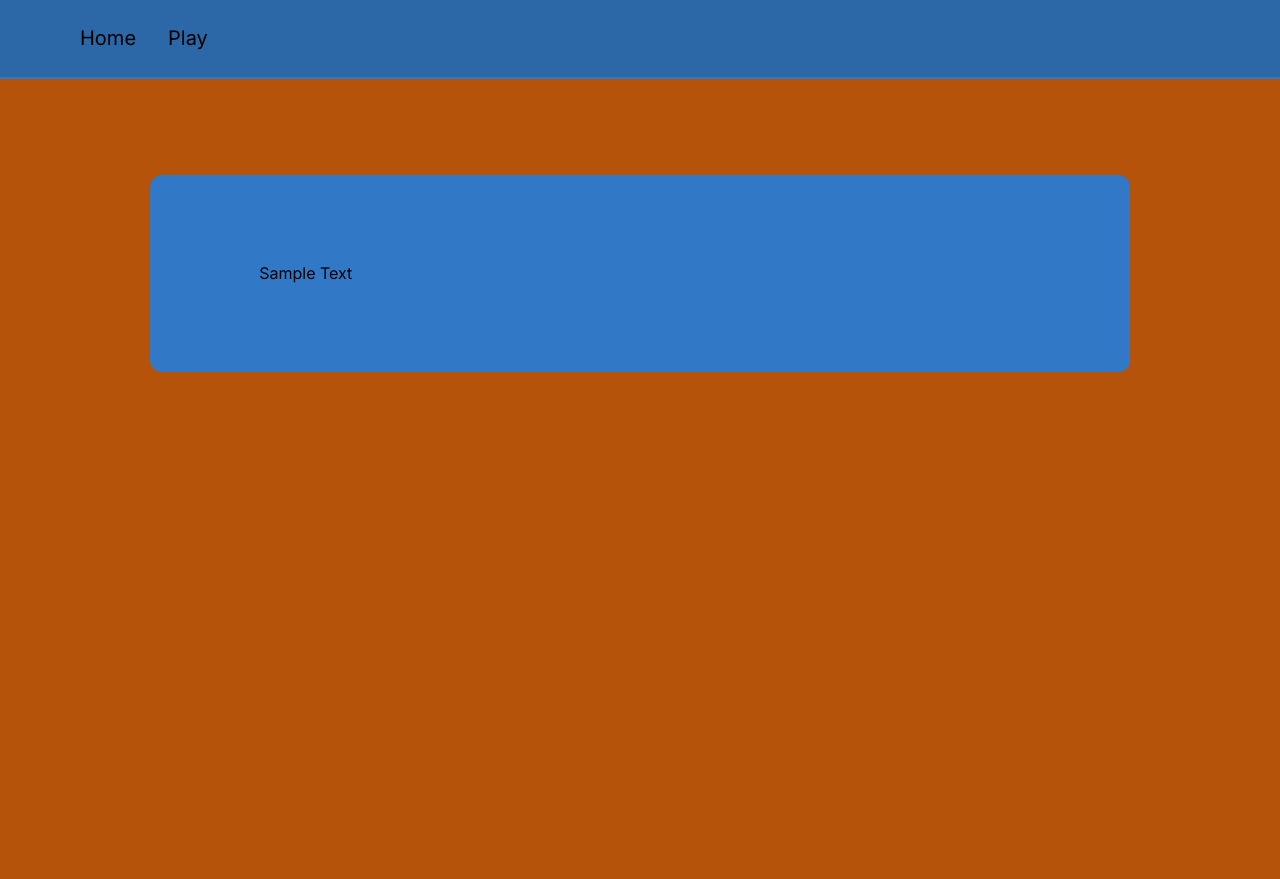
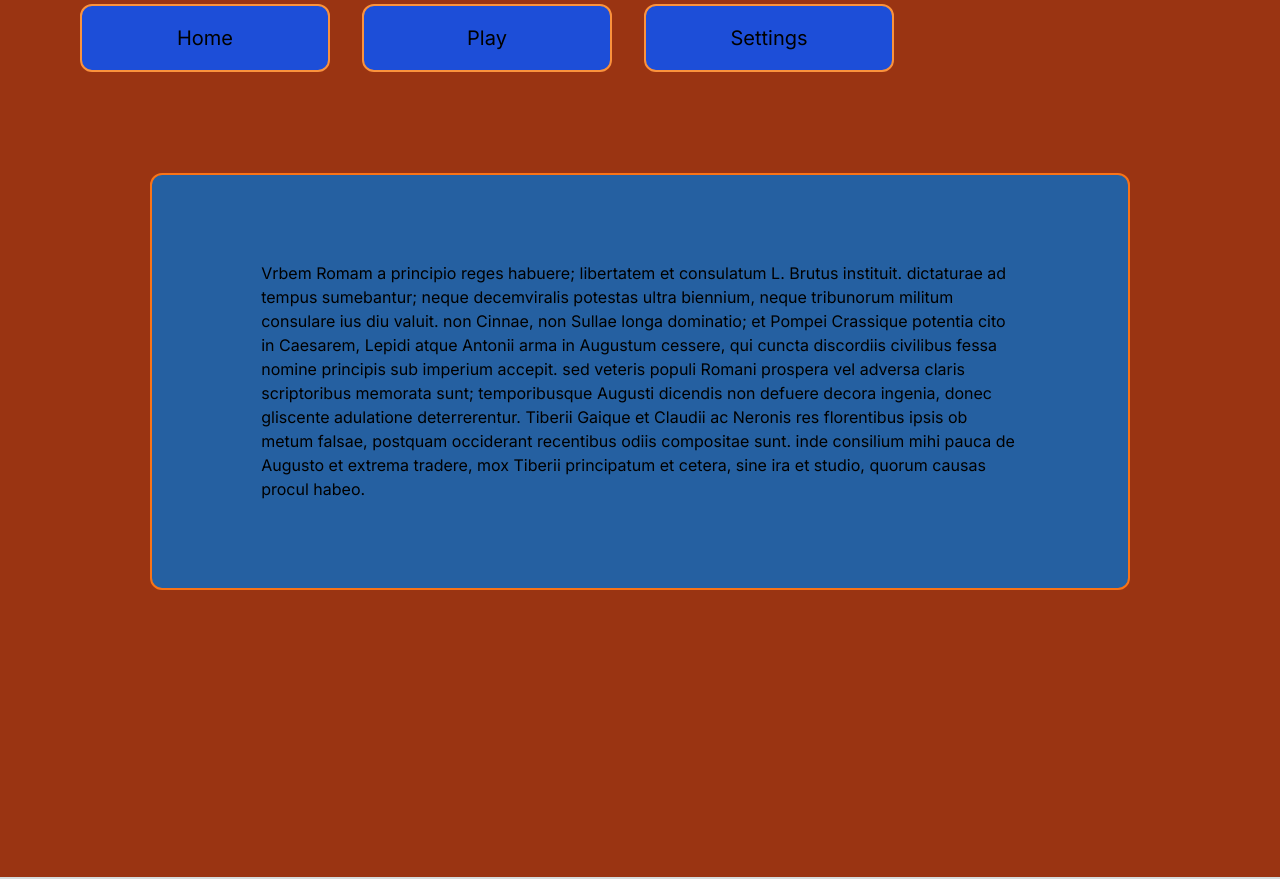
Before and after one commit to gijs-ve/Beathoven, a Next.js app: page / in a window 1280 px wide. Built offline with nearby package versions, Linux system fonts and the light colour scheme.

Commit message:
wip: navbar styling

```diff
--- a/src/app/layout.tsx
+++ b/src/app/layout.tsx
@@ -26,6 +26,10 @@ export default function RootLayout({
       title: "Play",
       href: "/play",
     },
+    {
+      title: "Settings",
+      href: "/settings",
+    },
   ];
   return (
     <html lang="en">
--- a/src/app/page.tsx
+++ b/src/app/page.tsx
@@ -1,8 +1,23 @@
 export default function Home() {
   return (
-    <main className="flex min-h-screen flex-col items-center justify-between p-24 w-full bg-amber-700">
-      <div className="bg-blueish-500 w-[90%] px-[10%] py-[5%] rounded-xl">
-        <h1 className="my-8">Sample Text</h1>
+    <main className="flex min-h-screen flex-col items-center justify-between p-24 w-full bg-orange-800">
+      <div className="bg-blueish-100 w-[90%] px-[10%] py-[5%] rounded-xl border-2 border-orange-500">
+        <h1 className="my-8">
+          {" "}
+          Vrbem Romam a principio reges habuere; libertatem et consulatum L.
+          Brutus instituit. dictaturae ad tempus sumebantur; neque decemviralis
+          potestas ultra biennium, neque tribunorum militum consulare ius diu
+          valuit. non Cinnae, non Sullae longa dominatio; et Pompei Crassique
+          potentia cito in Caesarem, Lepidi atque Antonii arma in Augustum
+          cessere, qui cuncta discordiis civilibus fessa nomine principis sub
+          imperium accepit. sed veteris populi Romani prospera vel adversa
+          claris scriptoribus memorata sunt; temporibusque Augusti dicendis non
+          defuere decora ingenia, donec gliscente adulatione deterrerentur.
+          Tiberii Gaique et Claudii ac Neronis res florentibus ipsis ob metum
+          falsae, postquam occiderant recentibus odiis compositae sunt. inde
+          consilium mihi pauca de Augusto et extrema tradere, mox Tiberii
+          principatum et cetera, sine ira et studio, quorum causas procul habeo.
+        </h1>
       </div>
     </main>
   );
--- a/src/components/Navbar/NavItem.tsx
+++ b/src/components/Navbar/NavItem.tsx
@@ -3,8 +3,8 @@ import Link from "next/link";
 
 export const NavItem = ({ navItem }: { navItem: T_NavItem }) => {
   return (
-    <div className="flex items-center px-4 h-4 text-xl">
+    <button className="flex items-center justify-center px-16 py-8 h-4 text-xl border-xl border-2 rounded-xl mx-4 bg-blue-700 border-orange-400 w-[250px]">
       <Link href={navItem.href}>{navItem.title}</Link>
-    </div>
+    </button>
   );
 };
--- a/src/components/Navbar/Navbar.tsx
+++ b/src/components/Navbar/Navbar.tsx
@@ -3,7 +3,7 @@ import { NavItem } from "./NavItem";
 
 export const Navbar = ({ navItems }: { navItems: T_NavItem[] }) => {
   return (
-    <header className="pl-[5%] py-[3%] flex items-center w-[100%] h-8 bg-blueish-400 border-b-2 border-b-blueish-500">
+    <header className="pl-[5%] py-[3%] flex items-center w-[100%] h-8 bg-orange-800">
       {navItems.map((navItem) => {
         return <NavItem key={navItem.href} navItem={navItem} />;
       })}
--- /dev/null
+++ b/src/types/Sound.ts
@@ -0,0 +1,4 @@
+export type T_Sound = {
+  src: string;
+  name: string;
+};
--- a/tailwind.config.ts
+++ b/tailwind.config.ts
@@ -15,7 +15,7 @@ const config: Config = {
       },
       colors: {
         white: "#F5F5F5",
-
+        black: "#020020",
         "blueish-100": "#2560a1",
         "blueish-300": "#4480c2",
         "blueish-400": "#2c67a8",
```
